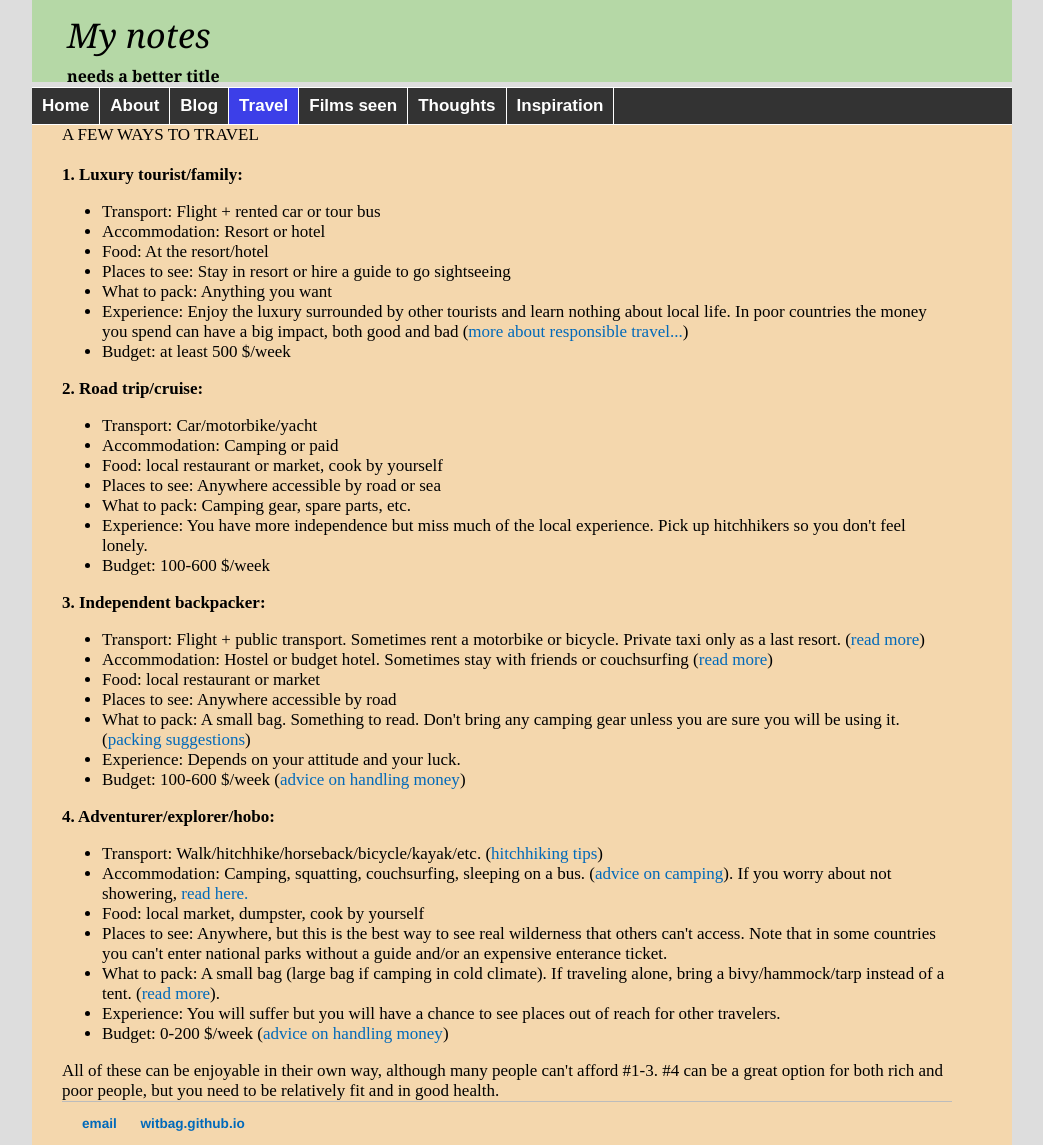
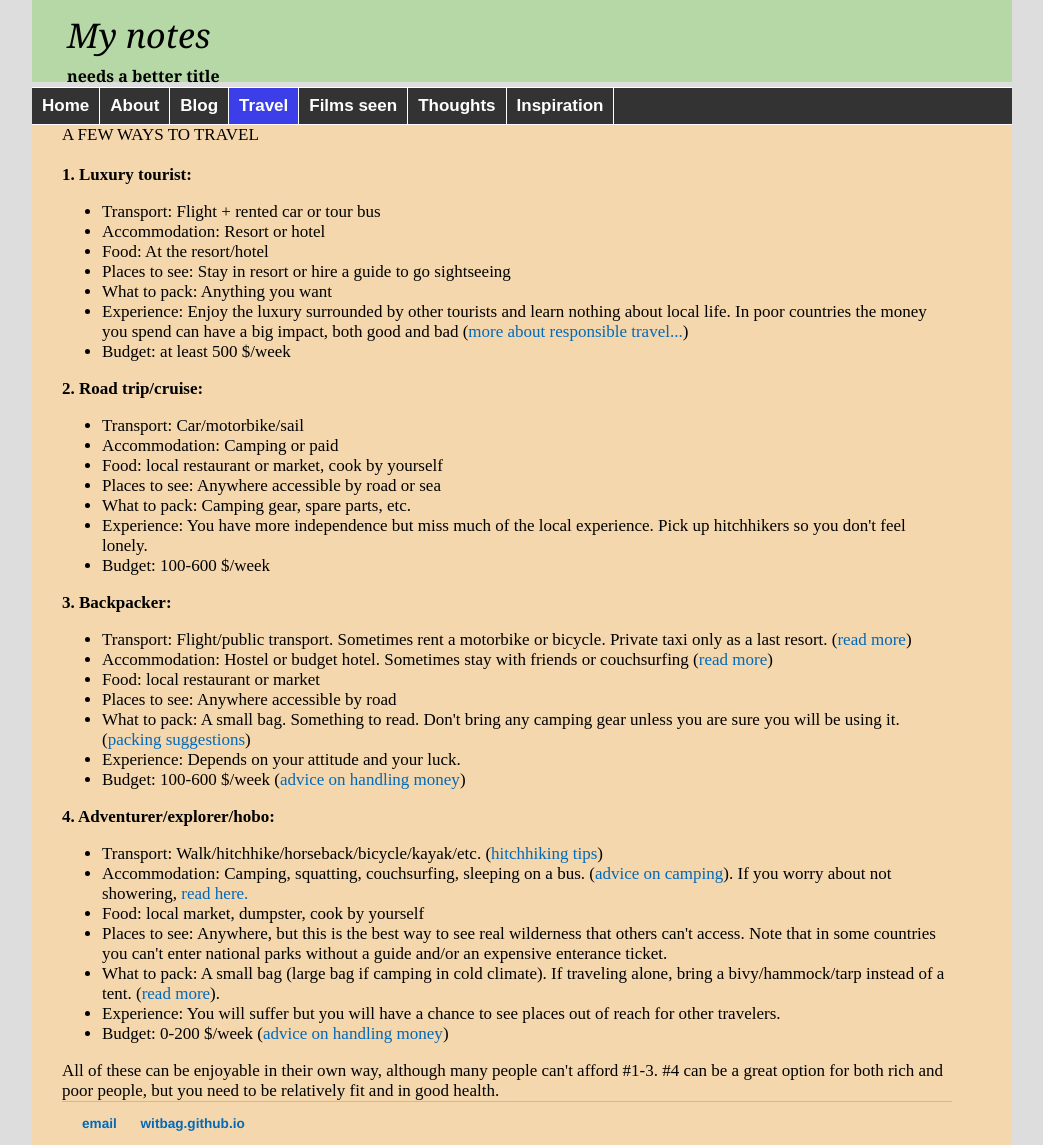
Before and after one commit to witbag/witbag.github.io, a Jekyll site: the page built from travel/waystotravel.html, in a window 1280 px wide. Shown: the whole page, without its empty margins (118-1161 px from the left). Built offline with Jekyll 4.4.1, drawn with Linux system fonts in a browser that asks for light colours.

Commit message:
Update waystotravel.html

```diff
--- a/travel/waystotravel.html
+++ b/travel/waystotravel.html
@@ -7,7 +7,7 @@ title: Travel advice
 
 A FEW WAYS TO TRAVEL <br>
 <br>
-<b>1. Luxury tourist/family:</b>
+<b>1. Luxury tourist:</b>
 <ul>
 <li>Transport: Flight + rented car or tour bus
 <li>Accommodation: Resort or hotel
@@ -19,7 +19,7 @@ A FEW WAYS TO TRAVEL <br>
 </ul>
 <b>2. Road trip/cruise:</b>
 <ul>
-<li>Transport: Car/motorbike/yacht
+<li>Transport: Car/motorbike/sail
 <li>Accommodation: Camping or paid
 <li>Food: local restaurant or market, cook by yourself
 <li>Places to see: Anywhere accessible by road or sea
@@ -27,9 +27,9 @@ A FEW WAYS TO TRAVEL <br>
 <li>Experience: You have more independence but miss much of the local experience. Pick up hitchhikers so you don't feel lonely.
 <li>Budget: 100-600 $/week
 </ul>
-<b>3. Independent backpacker:</b>
+<b>3. Backpacker:</b>
 <ul>
-<li>Transport: Flight + public transport. Sometimes rent a motorbike or bicycle. Private taxi only as a last resort. (<a href="transport.html">read more</a>)
+<li>Transport: Flight/public transport. Sometimes rent a motorbike or bicycle. Private taxi only as a last resort. (<a href="transport.html">read more</a>)
 <li>Accommodation: Hostel or budget hotel. Sometimes stay with friends or couchsurfing (<a href="accommodation.html">read more</a>)
 <li>Food: local restaurant or market
 <li>Places to see: Anywhere accessible by road
```
